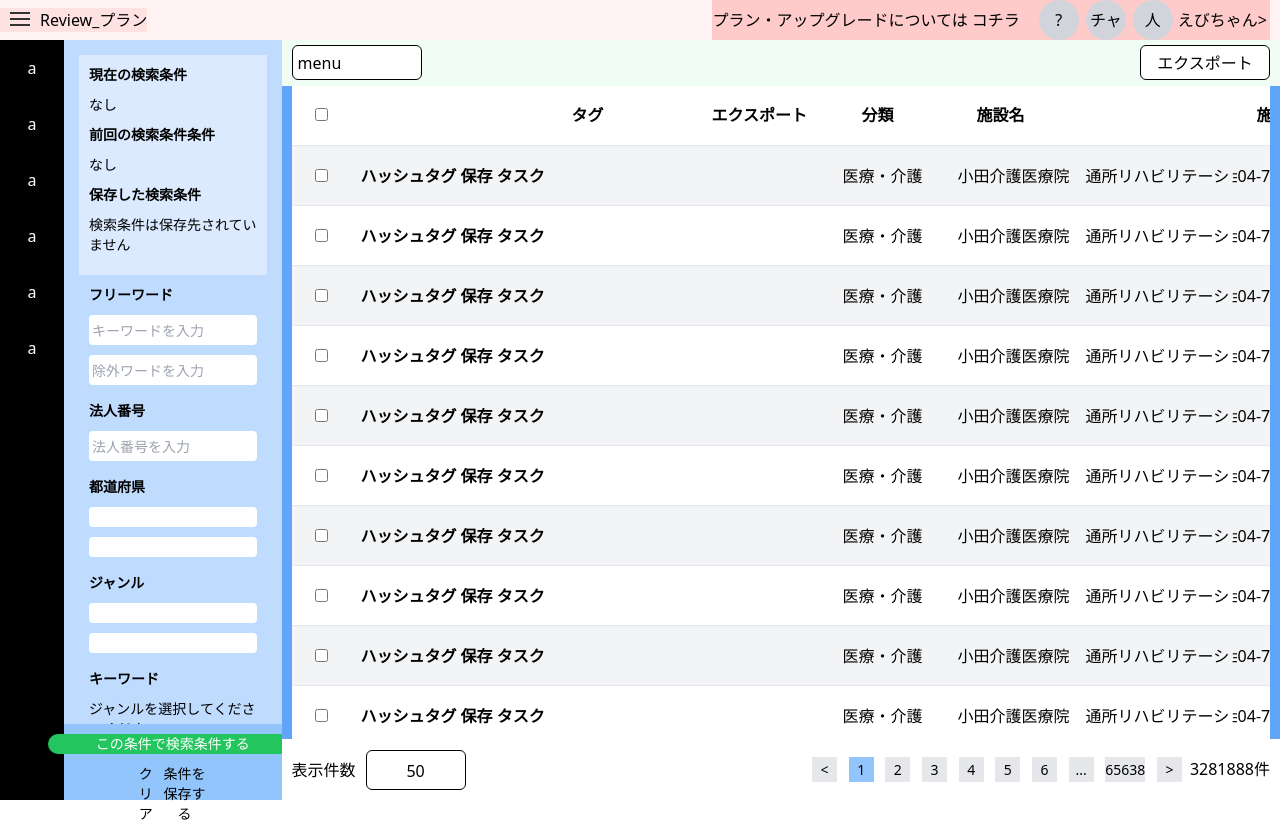
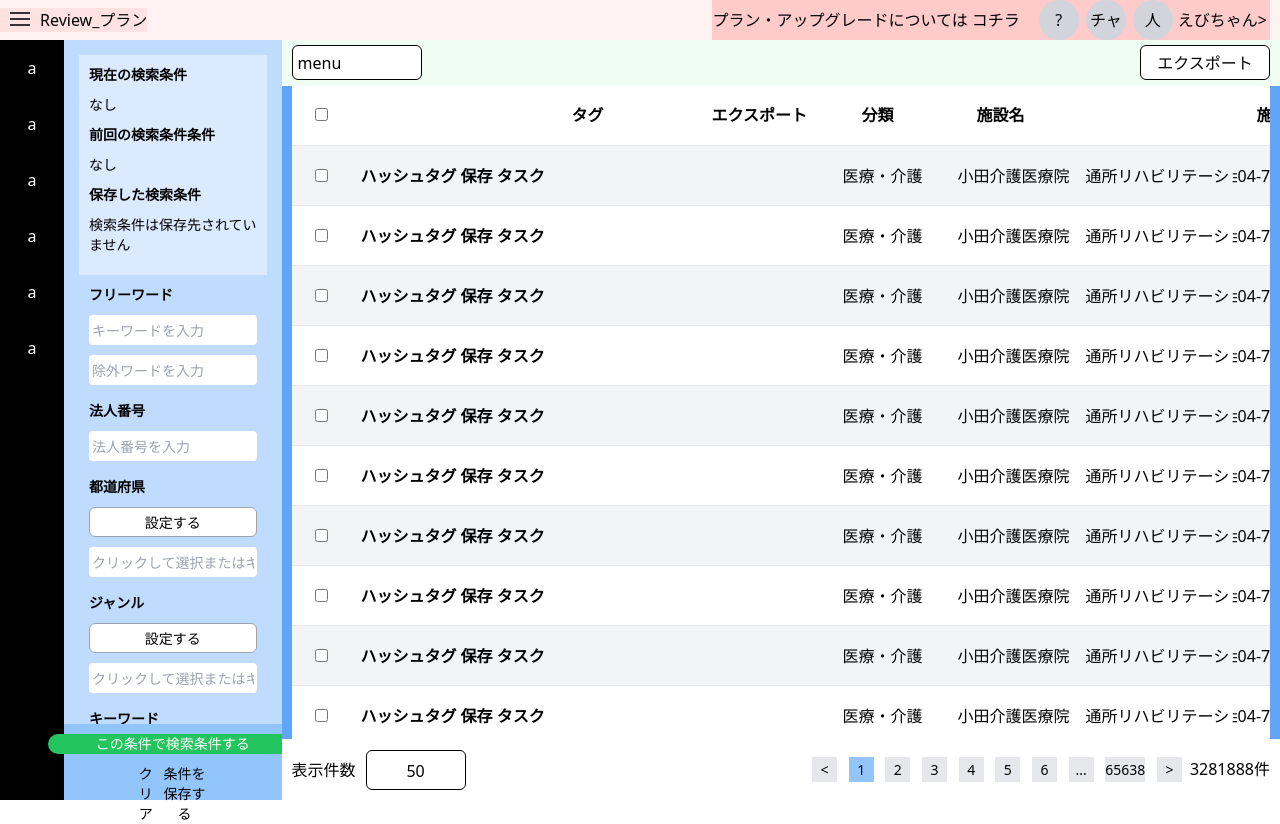
Before and after one commit to shaaaatu/kensyuu_macci, a plain HTML site: page index.html in a window 1280 px wide. Drawn offline with nearby package versions, Linux system fonts and the light colour scheme.

Commit message:
fixed prefecture,genre search filter button and add input placeholder

```diff
--- a/index.html
+++ b/index.html
@@ -107,19 +107,19 @@
 						<div class="py-[3px]">
 							<div class="font-bold">都道府県</div>
 							<div class="my-[10px]">
-								<input class="w-[100%] rounded"  type="">
+								<button class="hover:border-blue-500 border-solid border-gray-400 border rounded-md text-center w-full h-[30px] leading-[30px] bg-white">設定する</button>
 							</div>
 							<div class="my-[10px]">
-								<input class="w-[100%] rounded"  type="">
+								<input class="w-[100%] rounded p-[3px] h-[30px]" type="" placeholder="クリックして選択またはキーワードワード" class="overflow-hidden whitespace-nowrap">
 							</div>
 						</div>
 						<div class="py-[3px]">
 							<div class="font-bold">ジャンル</div>
 							<div class="my-[10px]">
-								<input class="w-[100%] rounded"  type="">
+								<button class="hover:border-blue-500 border-solid border-gray-400 border rounded-md text-center w-full h-[30px] leading-[30px] bg-white">設定する</button>
 							</div>
 							<div class="my-[10px]">
-								<input class="w-[100%] rounded"  type="">
+								<input class="w-[100%] rounded p-[3px] h-[30px]" type="" placeholder="クリックして選択またはキーワードワード" class="overflow-hidden whitespace-nowrap">
 							</div>
 						</div>
 						<div class="py-[3px]">
```
